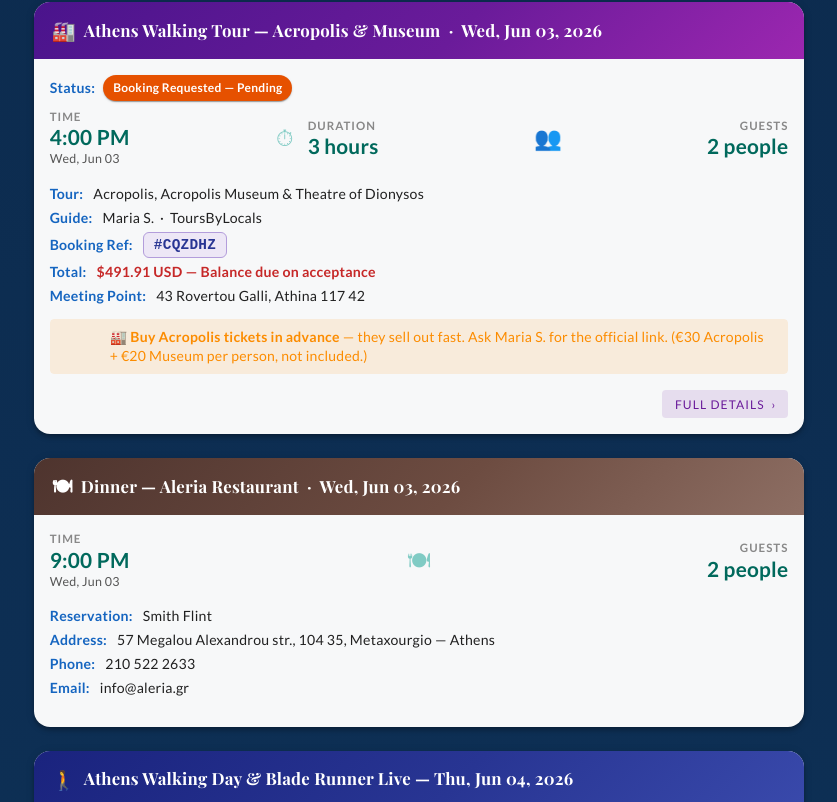
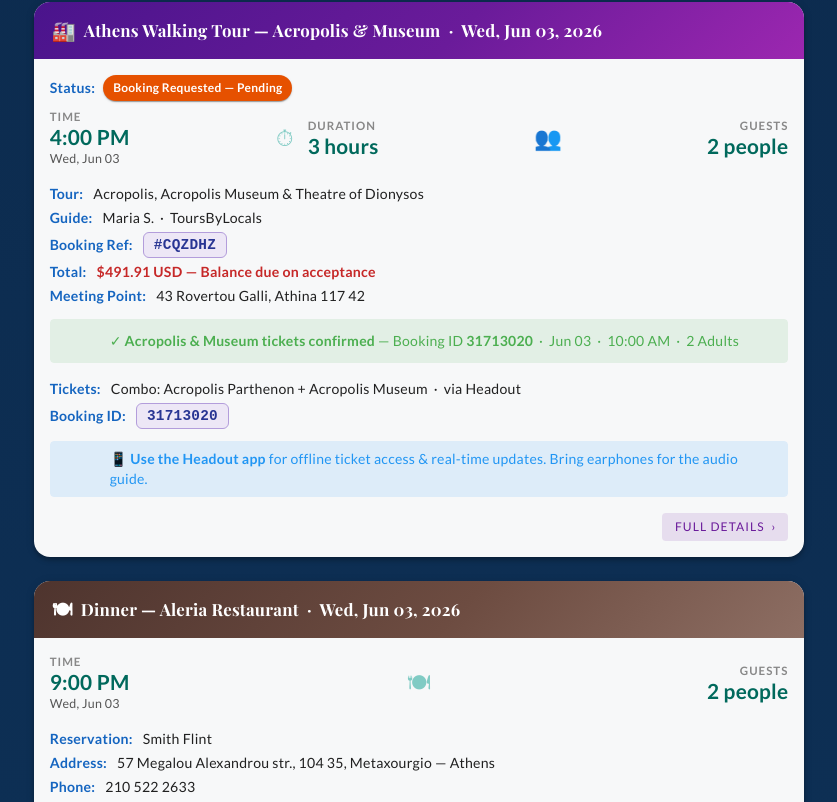
Before and after one commit to FlintShadey/Itenerary, a Vue app: page / in a window 1280 px wide. Shown: the part 1754-2556 px from the top of the page, without its empty margins (221-1058 px from the left). Built offline with nearby package versions, Linux system fonts and the light colour scheme.

Commit message:
Add confirmed Acropolis+Museum Headout tickets to Jun 03 walking tour

```diff
--- a/src/views/AthensWalkingTour.vue
+++ b/src/views/AthensWalkingTour.vue
@@ -168,6 +168,75 @@
             </v-card-text>
           </v-card>
 
+          <!-- Acropolis Tickets — Headout -->
+          <v-card hover elevation="4" class="mb-6 itinerary-card">
+            <v-card-title class="card-header" style="background:linear-gradient(135deg,#B71C1C 0%,#C62828 55%,#D32F2F 100%)!important;color:#fff!important;">
+              <span class="card-header-icon">&#127981;</span>
+              Acropolis &amp; Museum Tickets &mdash; Confirmed
+            </v-card-title>
+            <v-card-text class="pa-4">
+
+              <v-alert type="success" variant="tonal" density="compact" class="mb-4">
+                &#10003; <strong>Reservation Confirmed</strong> &mdash; Booking ID <strong>31713020</strong>
+              </v-alert>
+
+              <div class="confirm-row mb-1">
+                <span class="detail-label">Ticket:</span>
+                <span>Combo: Acropolis Parthenon + Acropolis Museum</span>
+              </div>
+              <div class="confirm-row mb-1">
+                <span class="detail-label">Name:</span>
+                <span>John Smith</span>
+              </div>
+              <div class="confirm-row mb-1">
+                <span class="detail-label">Guests:</span>
+                <span>2 Adults</span>
+              </div>
+              <div class="confirm-row mb-1">
+                <span class="detail-label">Date:</span>
+                <span>June 03, 2026</span>
+              </div>
+              <div class="confirm-row mb-1">
+                <span class="detail-label">Start Time:</span>
+                <span style="font-weight:700;">10:00 AM</span>
+              </div>
+              <div class="confirm-row mb-3">
+                <span class="detail-label">Booking ID:</span>
+                <span class="confirm-code ferry-code">31713020</span>
+              </div>
+
+              <v-alert type="info" variant="tonal" density="compact" class="mb-4">
+                &#128241; <strong>Use the Headout app</strong> for offline ticket access &amp; real-time updates. Open your tickets in the app &mdash; you&rsquo;ll be ready to go without signal.
+              </v-alert>
+
+              <v-divider class="my-4"></v-divider>
+
+              <div class="benefits-heading mb-3">&#128205; Redemption Points</div>
+              <div class="confirm-row mb-1" style="align-items:flex-start;">
+                <span class="detail-label">Acropolis:</span>
+                <span>Scan at ticket validating machines &mdash; Athens 105 58, Greece. Landmark: South Slope of the Acropolis.</span>
+              </div>
+              <div class="confirm-row mb-3" style="align-items:flex-start;">
+                <span class="detail-label">Museum:</span>
+                <span>Scan at Acropolis Museum entrance &mdash; Dionysiou Areopagitou 15, Athina 117 42. <em>Can be visited any day of your convenience.</em></span>
+              </div>
+
+              <v-divider class="my-4"></v-divider>
+
+              <div class="benefits-heading mb-3">&#9888; Important Rules</div>
+              <ul class="benefits-list mb-4">
+                <li>Bring a valid <strong>photo ID</strong> for verification.</li>
+                <li>Bring your own <strong>earphones</strong> for the audio guide experience.</li>
+                <li>You can visit the Acropolis <strong>only in your chosen time slot (&plusmn;15 min)</strong>; entry outside the slot is not allowed.</li>
+                <li><strong>Arrive 30 minutes early</strong> &mdash; security checks can take 30 minutes in high season.</li>
+                <li>Late arrivals or no-shows are <strong>not eligible for a refund</strong>.</li>
+                <li>Download the audio guide <strong>in advance</strong> &mdash; mobile signal around the monuments is weak.</li>
+                <li>Audio guide FAQ: <a href="https://cliomusetours.com/faq" target="_blank" rel="noopener" class="med-link">Clio Muse Tours FAQ</a></li>
+              </ul>
+
+            </v-card-text>
+          </v-card>
+
         </v-col>
       </v-row>
     </v-container>
--- a/src/views/Itinerary.vue
+++ b/src/views/Itinerary.vue
@@ -265,8 +265,21 @@
                   <span>43 Rovertou Galli, Athina 117 42</span>
                 </div>
 
-                <v-alert type="warning" variant="tonal" density="compact" class="mb-4">
-                  &#127981; <strong>Buy Acropolis tickets in advance</strong> &mdash; they sell out fast. Ask Maria S. for the official link. (&euro;30 Acropolis + &euro;20 Museum per person, not included.)
+                <v-alert type="success" variant="tonal" density="compact" class="mb-4">
+                  &#10003; <strong>Acropolis &amp; Museum tickets confirmed</strong> &mdash; Booking ID <strong>31713020</strong> &nbsp;&middot;&nbsp; Jun 03 &nbsp;&middot;&nbsp; 10:00 AM &nbsp;&middot;&nbsp; 2 Adults
+                </v-alert>
+
+                <div class="confirm-row mb-1">
+                  <span class="detail-label">Tickets:</span>
+                  <span>Combo: Acropolis Parthenon + Acropolis Museum &nbsp;&middot;&nbsp; via Headout</span>
+                </div>
+                <div class="confirm-row mb-3">
+                  <span class="detail-label">Booking ID:</span>
+                  <span class="confirm-code ferry-code">31713020</span>
+                </div>
+
+                <v-alert type="info" variant="tonal" density="compact" class="mb-4">
+                  &#128241; <strong>Use the Headout app</strong> for offline ticket access &amp; real-time updates. Bring earphones for the audio guide.
                 </v-alert>
 
                 <div class="mt-2" style="text-align:right;">
```
